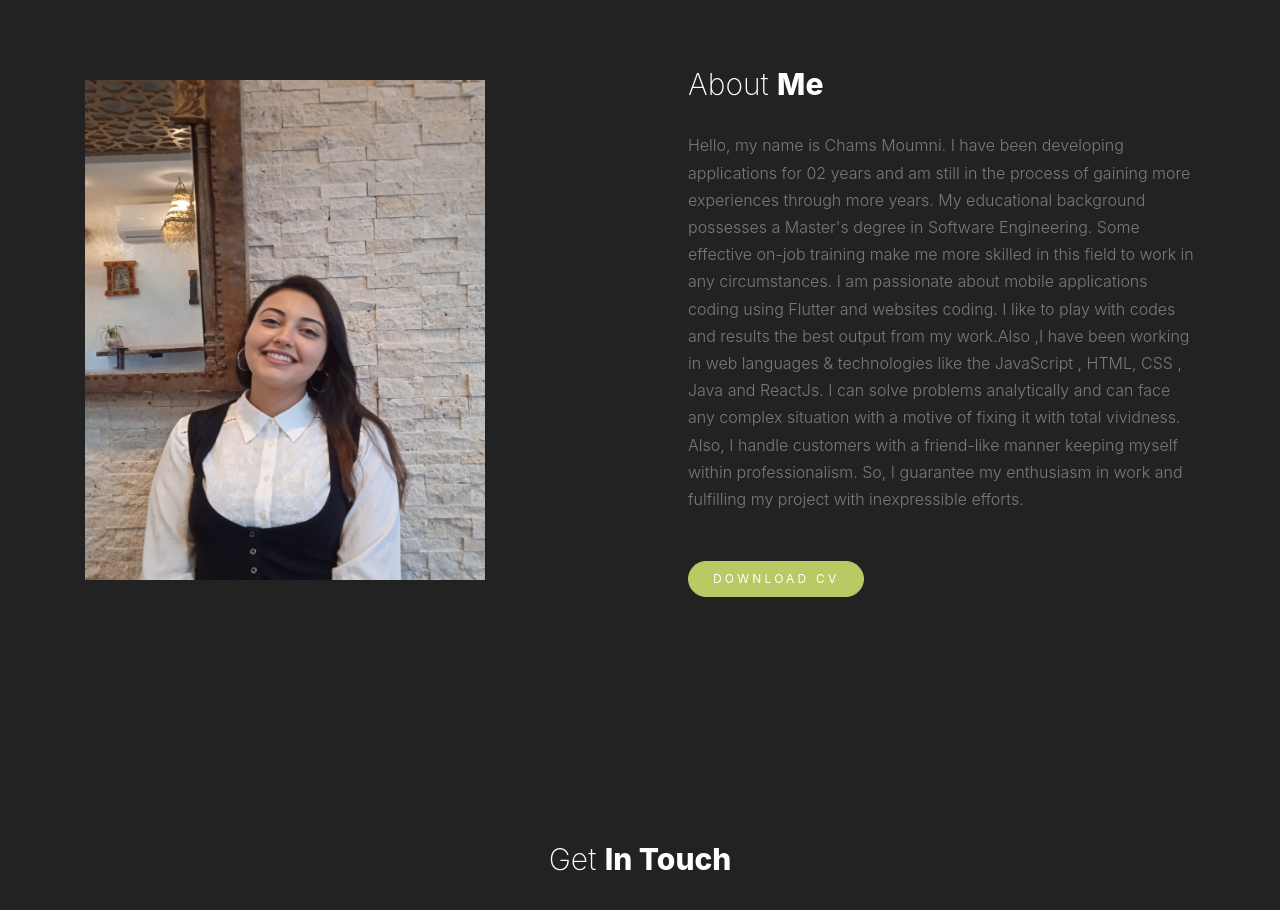
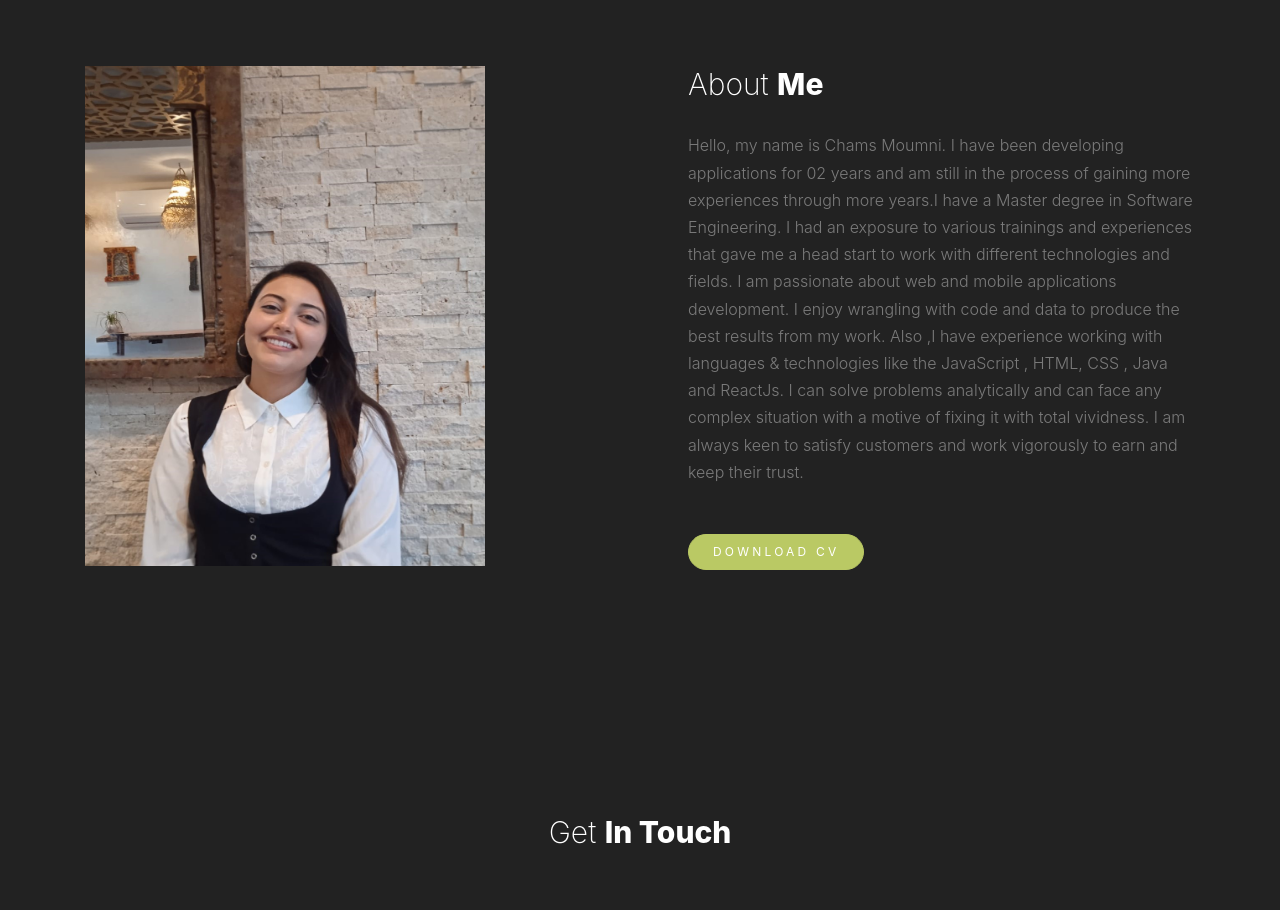
Before and after one commit to Chams-M/Portfolio, a website: page index.html in a window 1280 px wide. Shown: the part 4340-5250 px from the top of the page. Drawn offline with nearby package versions, Linux system fonts and the light colour scheme; files whose address does not match are found by name.

Commit message:
modifying text

```diff
--- a/index.html
+++ b/index.html
@@ -581,16 +581,15 @@
 					</div>
 
 					<p class="mb-5  ">Hello, my name is Chams Moumni. I have been developing applications for 02 years
-						 and am still in the process of gaining more experiences through more years. My educational background
-						  possesses a Master's degree in Software Engineering. Some effective on-job training make me more
-						  skilled in this field to work in any circumstances. I am passionate about mobile applications coding using Flutter and websites coding.
-						   I like to play with codes and results the best output from my work.Also ,I have been working in web
-						    languages & technologies like the JavaScript , HTML, CSS , Java and ReactJs.
+						 and am still in the process of gaining more experiences through more years.I have a Master degree
+						   in Software Engineering.  I had an exposure to various trainings and experiences that gave me a head start to work with different technologies and fields.
+						   I am passionate about web and mobile applications development.
+						   I enjoy wrangling with code and data to produce the best results from my work.
+						   Also ,I have experience working with languages & technologies like the JavaScript , HTML, CSS , Java and ReactJs.
+						   I can solve problems analytically and can face any complex situation with a motive of fixing it with total vividness.
+						   I am always keen to satisfy customers and work vigorously to earn and keep their trust.
 
-						I can solve problems analytically and can face any complex situation with a motive of fixing it with total vividness.
-						 Also, I handle customers with a friend-like manner keeping myself within professionalism.
-
-						So, I guarantee my enthusiasm in work and fulfilling my project with inexpressible efforts.</p>
+						</p>
 
 					<p>
 
```
